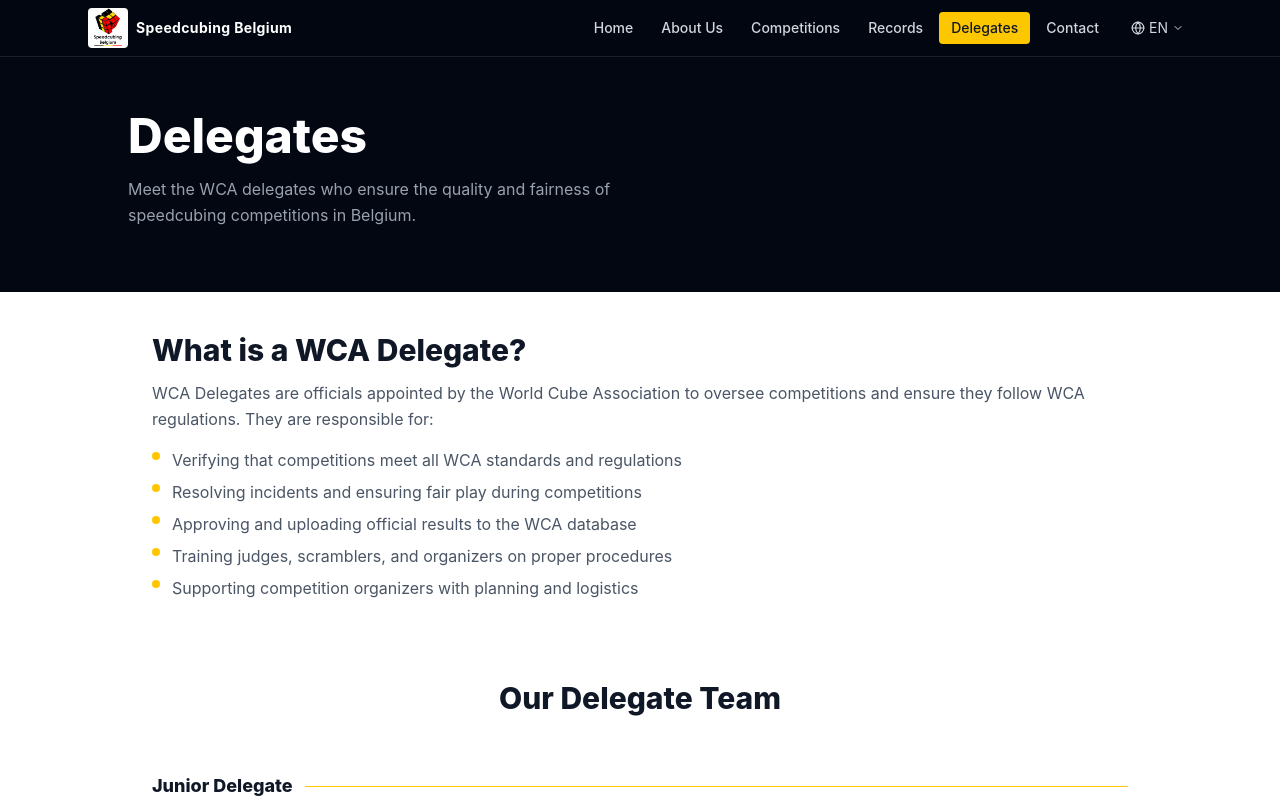
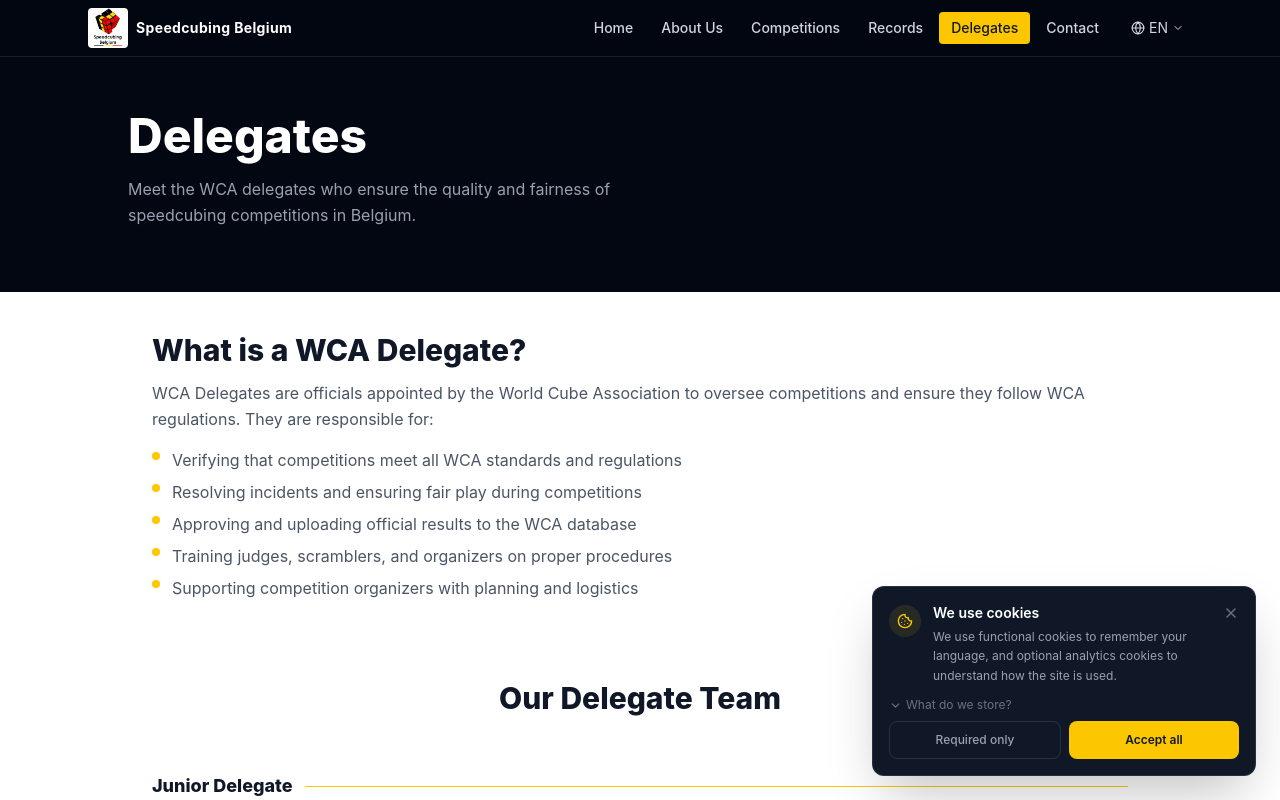
Before and after one commit to RamanTheDeveloper/Speedcubing-Belgium, a React (Vite) app in the folder speedcubing-belgium/: page /delegates in a window 1280 px wide. Shown: the top 800 px of the page. Built offline with nearby package versions, Linux system fonts and the light colour scheme.

Commit message:
Add cookies + language save

```diff
--- a/speedcubing-belgium/src/App.tsx
+++ b/speedcubing-belgium/src/App.tsx
@@ -8,6 +8,7 @@
 import DelegatesPage from "./pages/DelegatesPage";
 import ContactPage from "./pages/ContactPage";
 import ScrollToTop from "./ScrollToTop";
+import CookieBanner from "./components/CookieBanner";
 
 export type Page = "home" | "about" | "competitions";
 
@@ -26,6 +27,7 @@
           <Route path="/contact" element={<ContactPage />} />
         </Routes>
         <Footer />
+        <CookieBanner />
       </div>
     </BrowserRouter>
   );
--- /dev/null
+++ b/speedcubing-belgium/src/components/CookieBanner.tsx
@@ -0,0 +1,152 @@
+import { useState, useEffect } from "react";
+import { Cookie, X, ChevronDown, ChevronUp, ShieldCheck, BarChart2 } from "lucide-react";
+import {
+  getConsentCookie,
+  setConsentCookie,
+  setLangCookie,
+} from "../utils/Cookies";
+import { useTranslation } from "../i18n";
+
+export default function CookieBanner() {
+  const [visible, setVisible] = useState(false);
+  const [expanded, setExpanded] = useState(false);
+  const { locale } = useTranslation();
+
+  useEffect(() => {
+    if (getConsentCookie() === null) {
+      const t = setTimeout(() => setVisible(true), 600);
+      return () => clearTimeout(t);
+    }
+  }, []);
+
+  if (!visible) return null;
+
+  function handleRequiredOnly() {
+    setConsentCookie("declined");
+    // Language cookie is functional — always set regardless of analytics consent
+    setLangCookie(locale);
+    setVisible(false);
+  }
+
+  function handleAcceptAll() {
+    setConsentCookie("accepted");
+    setLangCookie(locale);
+    // TODO: initialise Google Analytics here, e.g.:
+    // gtag('consent', 'update', { analytics_storage: 'granted' })
+    setVisible(false);
+  }
+
+  return (
+    <>
+      <div className="fixed inset-0 z-[998] bg-black/20 backdrop-blur-sm md:hidden" />
+
+      <div
+        role="dialog"
+        aria-modal="true"
+        aria-label="Cookie consent"
+        className="fixed bottom-0 left-0 right-0 md:bottom-6 md:left-auto md:right-6 md:max-w-sm z-[999] animate-slide-up"
+      >
+        <div className="bg-gray-900 border border-white/10 shadow-2xl md:rounded-xl overflow-hidden">
+          {/* Header */}
+          <div className="flex items-start gap-3 p-4 pb-3">
+            <div className="mt-0.5 flex-shrink-0 w-8 h-8 rounded-full bg-yellow-400/10 flex items-center justify-center">
+              <Cookie size={16} className="text-yellow-400" />
+            </div>
+            <div className="flex-1 min-w-0">
+              <p className="text-white font-semibold text-sm">We use cookies</p>
+              <p className="text-gray-400 text-xs mt-1 leading-relaxed">
+                We use functional cookies to remember your language, and optional
+                analytics cookies to understand how the site is used.
+              </p>
+            </div>
+            <button
+              onClick={handleRequiredOnly}
+              aria-label="Dismiss — required cookies only"
+              className="flex-shrink-0 text-gray-500 hover:text-gray-300 transition-colors cursor-pointer mt-0.5"
+            >
+              <X size={16} />
+            </button>
+          </div>
+
+          {/* Expandable details */}
+          <div className="px-4">
+            <button
+              onClick={() => setExpanded((v) => !v)}
+              className="flex items-center gap-1 text-xs text-gray-500 hover:text-gray-300 transition-colors cursor-pointer pb-2"
+            >
+              {expanded ? <ChevronUp size={13} /> : <ChevronDown size={13} />}
+              {expanded ? "Hide details" : "What do we store?"}
+            </button>
+
+            {expanded && (
+              <div className="border border-white/8 rounded-lg bg-white/4 p-3 mb-3 text-xs text-gray-400 space-y-3">
+                {/* Required */}
+                <div>
+                  <p className="text-white/50 uppercase tracking-widest text-[10px] font-semibold mb-2">
+                    Required
+                  </p>
+                  <div className="flex items-start gap-2">
+                    <ShieldCheck size={13} className="text-yellow-400 mt-0.5 flex-shrink-0" />
+                    <div>
+                      <p className="text-white font-medium">preferred_lang</p>
+                      <p>Remembers your chosen language (en / fr / nl). Always set. Expires after 1 year.</p>
+                    </div>
+                  </div>
+                  <div className="flex items-start gap-2 mt-2">
+                    <ShieldCheck size={13} className="text-yellow-400 mt-0.5 flex-shrink-0" />
+                    <div>
+                      <p className="text-white font-medium">cookie_consent</p>
+                      <p>Stores your consent choice so we don't ask again. Always set.</p>
+                    </div>
+                  </div>
+                </div>
+
+                {/* Analytics */}
+                <div>
+                  <p className="text-white/50 uppercase tracking-widest text-[10px] font-semibold mb-2">
+                    Analytics (optional)
+                  </p>
+                  <div className="flex items-start gap-2">
+                    <BarChart2 size={13} className="text-blue-400 mt-0.5 flex-shrink-0" />
+                    <div>
+                      <p className="text-white font-medium">Google Analytics</p>
+                      <p>Helps us understand which pages are visited. No personal data is sold. Only set if you accept all.</p>
+                    </div>
+                  </div>
+                </div>
+
+                <p className="text-gray-600 pt-1">No advertising or third-party tracking cookies.</p>
+              </div>
+            )}
+          </div>
+
+          {/* Actions */}
+          <div className="flex gap-2 px-4 pb-4">
+            <button
+              onClick={handleRequiredOnly}
+              className="flex-1 text-xs font-medium text-gray-400 hover:text-white border border-white/10 hover:border-white/30 rounded-lg py-2.5 transition-colors cursor-pointer"
+            >
+              Required only
+            </button>
+            <button
+              onClick={handleAcceptAll}
+              className="flex-1 text-xs font-semibold bg-yellow-400 hover:bg-yellow-300 text-gray-900 rounded-lg py-2.5 transition-colors cursor-pointer"
+            >
+              Accept all
+            </button>
+          </div>
+        </div>
+      </div>
+
+      <style>{`
+        @keyframes slide-up {
+          from { opacity: 0; transform: translateY(16px); }
+          to   { opacity: 1; transform: translateY(0); }
+        }
+        .animate-slide-up {
+          animation: slide-up 0.35s ease-out forwards;
+        }
+      `}</style>
+    </>
+  );
+}
--- /dev/null
+++ b/speedcubing-belgium/src/utils/Cookies.ts
@@ -0,0 +1,44 @@
+// ─── Cookie utilities ─────────────────────────────────────────────────────────
+
+const LANG_COOKIE = "preferred_lang";
+const CONSENT_COOKIE = "cookie_consent";
+const COOKIE_MAX_AGE = 365 * 24 * 60 * 60; // 1 year in seconds
+
+export function getCookie(name: string): string | null {
+  const match = document.cookie
+    .split("; ")
+    .find((row) => row.startsWith(`${name}=`));
+  return match ? decodeURIComponent(match.split("=")[1]) : null;
+}
+
+export function setCookie(name: string, value: string, maxAge = COOKIE_MAX_AGE) {
+  document.cookie = `${name}=${encodeURIComponent(value)}; max-age=${maxAge}; path=/; SameSite=Lax`;
+}
+
+export function deleteCookie(name: string) {
+  document.cookie = `${name}=; max-age=0; path=/`;
+}
+
+// ─── Language cookie ──────────────────────────────────────────────────────────
+
+export function getLangCookie(): string | null {
+  return getCookie(LANG_COOKIE);
+}
+
+export function setLangCookie(lang: string) {
+  setCookie(LANG_COOKIE, lang);
+}
+
+// ─── Consent cookie ───────────────────────────────────────────────────────────
+
+export type ConsentState = "accepted" | "declined" | null;
+
+export function getConsentCookie(): ConsentState {
+  return getCookie(CONSENT_COOKIE) as ConsentState;
+}
+
+export function setConsentCookie(state: "accepted" | "declined") {
+  // If declined, only store the consent choice itself (minimal cookie)
+  // The language preference cookie is set separately only when accepted
+  setCookie(CONSENT_COOKIE, state);
+}
```
Also changed, not shown: speedcubing-belgium/src/i18n.tsx (+36 -4 lines).
